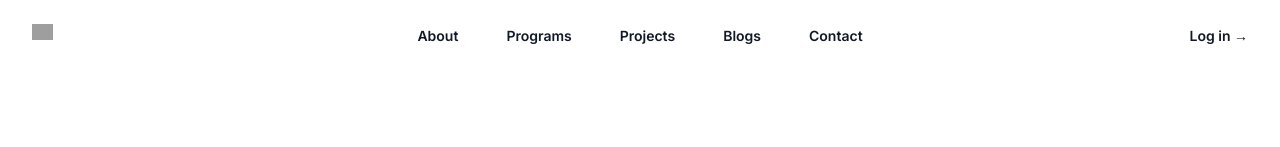
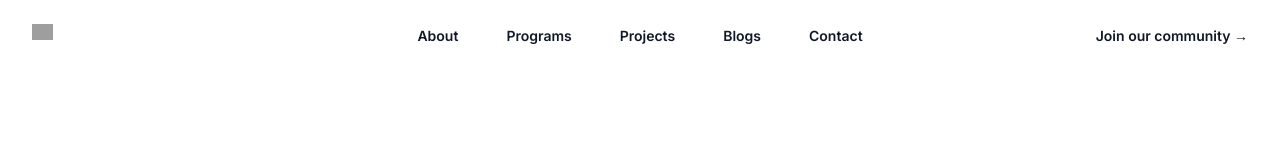
Before and after one commit to JhimmieC137/Next_Upfolio, a Next.js app: page /programs in a window 1280 px wide. Shown: the top 147 px of the page. Built offline with nearby package versions, Linux system fonts and the light colour scheme; grey boxes are pictures that could not be loaded.

Commit message:
Added header, footer, layouts and some pages

```diff
--- a/src/ui-components/header.tsx
+++ b/src/ui-components/header.tsx
@@ -41,9 +41,9 @@ export default function Header() {
                     ))}
                 </div>
                 <div className="hidden lg:flex lg:flex-1 lg:justify-end">
-                    <a href="#" className="text-sm font-semibold leading-6 text-gray-900">
-                        Log in <span aria-hidden="true">&rarr;</span>
-                    </a>
+                    <Link href="/join-our-community" className="text-sm font-semibold leading-6 text-gray-900">
+                        Join our community <span aria-hidden="true">&rarr;</span>
+                    </Link>
                 </div>
             </nav>
             <MobileNav sideBarState={mobileMenuOpen} setSideBarState={setMobileMenuOpen}/>
```
